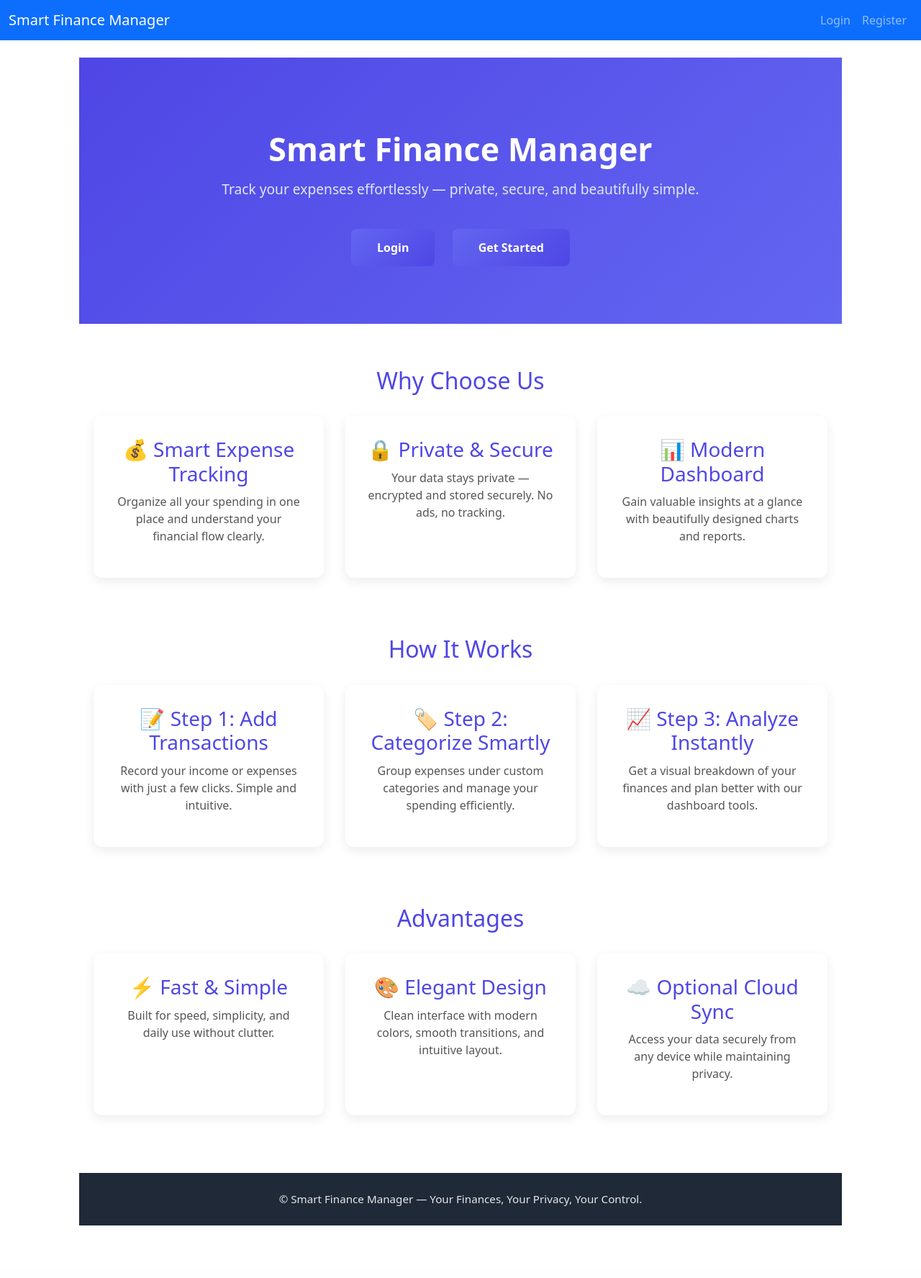
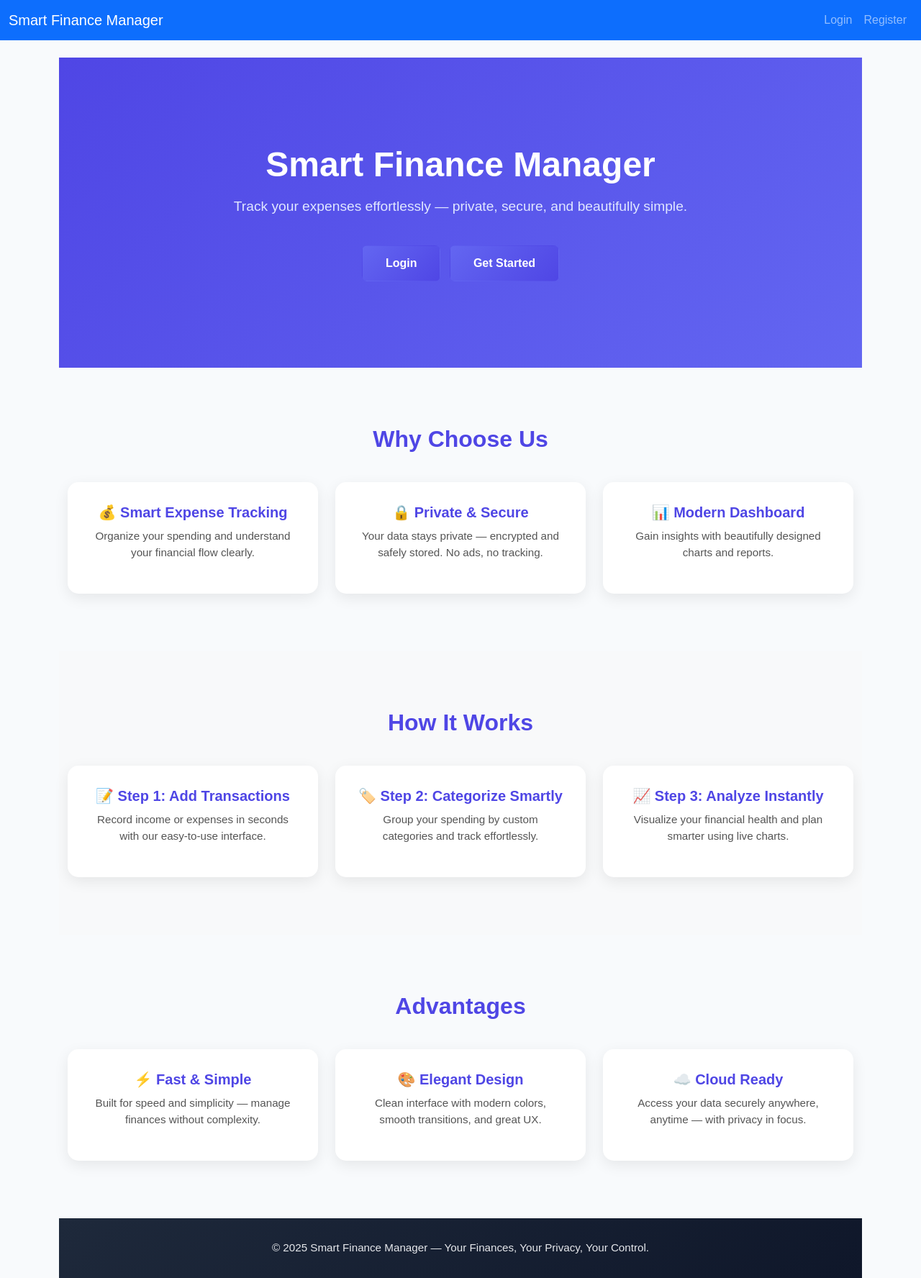
Before and after one commit to dipanshu-raj0102/CS50_Final_Project, a Flask app: page / in a window 1280 px wide. Shown: the whole page at 72% size. Before the commit the page ends 1703 px from the top, so only its background shows below. Run offline with Flask 3, Linux system fonts and the light colour scheme.

Commit message:
done done

```diff
--- a/templates/home.html
+++ b/templates/home.html
@@ -1,105 +1,99 @@
 {% extends "layout.html" %}
 
-{% block title %}Home - My Expense Tracker{% endblock %}
+{% block title %}Home - Smart Finance Manager{% endblock %}
 
 {% block head %}
 <style>
-  header {
-    background: linear-gradient(135deg, #4f46e5, #6366f1);
-    color: white;
-    text-align: center;
-    padding: 100px 20px 80px;
+  /* General Font & Layout Enhancements */
+  body {
+    font-family: "Poppins", sans-serif;
+    background-color: #f8fafc;
   }
 
-  header h1 {
-    font-size: 2.8rem;
-    margin: 0;
-    font-weight: 700;
+  /* Hero Section */
+  header.hero {
+    background: linear-gradient(135deg, #4f46e5, #6366f1);
+    color: #fff;
+    padding: 120px 20px;
+    text-align: center;
+    width: 100%;
   }
 
-  header p {
-    margin-top: 15px;
+  header.hero h1 {
+    font-size: 3rem;
+    font-weight: 700;
+    margin-bottom: 15px;
+  }
+
+  header.hero p {
     font-size: 1.2rem;
     color: #e0e7ff;
+    margin-bottom: 40px;
   }
 
-  .header-buttons {
-    margin-top: 40px;
+  .btn-custom {
+    background: linear-gradient(135deg, #6366f1, #4f46e5);
+    color: #fff;
+    padding: 12px 32px;
+    border-radius: 8px;
+    font-weight: 600;
+    text-decoration: none;
+    transition: 0.3s ease;
   }
 
-  .header-buttons a {
-    display: inline-block;
-    background: linear-gradient(135deg, #6366f1, #4f46e5);
-    color: white;
-    padding: 14px 36px;
-    border-radius: 8px;
-    font-size: 1rem;
-    font-weight: 600;
-    text-decoration: none;
-    transition: all 0.3s ease;
-    margin: 0 10px;
+  .btn-custom:hover {
+    background: linear-gradient(135deg, #4338ca, #3730a3);
+    color: #fff;
+    transform: translateY(-3px);
+    box-shadow: 0 6px 18px rgba(99, 102, 241, 0.3);
   }
 
-  .header-buttons a:hover {
-    background: linear-gradient(135deg, #4338ca, #3730a3);
-    transform: translateY(-3px);
-    box-shadow: 0 5px 15px rgba(99, 102, 241, 0.3);
+  /* Section Styling */
+  section {
+    padding: 80px 0;
   }
 
-  .container {
-    max-width: 1100px;
-    margin: 60px auto;
-    padding: 0 20px;
+  section h2 {
+    font-size: 2rem;
+    color: #4f46e5;
+    font-weight: 600;
+    text-align: center;
+    margin-bottom: 40px;
   }
 
-  .section {
-    margin-bottom: 80px;
-  }
-
-  .section h2 {
-    font-size: 2rem;
-    color: #4f46e5;
-    margin-bottom: 20px;
-    text-align: center;
-  }
-
-  .features {
-    display: grid;
-    grid-template-columns: repeat(auto-fit, minmax(280px, 1fr));
-    gap: 30px;
-    margin-top: 30px;
-  }
-
-  .feature {
-    background: white;
-    border-radius: 12px;
+  .feature-card {
+    border: none;
+    border-radius: 15px;
+    background: #fff;
     padding: 30px;
-    box-shadow: 0 5px 15px rgba(0, 0, 0, 0.08);
+    box-shadow: 0 6px 20px rgba(0, 0, 0, 0.08);
     text-align: center;
     transition: all 0.3s ease;
   }
 
-  .feature:hover {
+  .feature-card:hover {
     transform: translateY(-6px);
-    box-shadow: 0 8px 20px rgba(0, 0, 0, 0.1);
+    box-shadow: 0 8px 24px rgba(0, 0, 0, 0.12);
   }
 
-  .feature h3 {
+  .feature-card h5 {
     color: #4f46e5;
     margin-bottom: 10px;
+    font-weight: 600;
   }
 
-  .feature p {
+  .feature-card p {
     color: #555;
+    font-size: 0.95rem;
   }
 
+  /* Footer */
   footer {
-    background: #1f2937;
+    background: linear-gradient(135deg, #1e293b, #0f172a);
     color: #e5e7eb;
     text-align: center;
-    padding: 25px 0;
+    padding: 30px 0;
     width: 100%;
-    margin-top: 60px;
   }
 
   footer p {
@@ -110,80 +104,106 @@
 {% endblock %}
 
 {% block content %}
-  <header>
+<!-- HERO -->
+<header class="hero">
+  <div class="container">
     <h1>Smart Finance Manager</h1>
     <p>Track your expenses effortlessly — private, secure, and beautifully simple.</p>
 
-    <div class="header-buttons">
     {% if 'user_id' not in session %}
-        <a href="/login">Login</a>
-        <a href="/register">Get Started</a>
+      <a href="/login" class="btn btn-custom me-2">Login</a>
+      <a href="/register" class="btn btn-custom">Get Started</a>
     {% else %}
-        <a href="/dashboard">Go to Dashboard</a>
+      <a href="/dashboard" class="btn btn-custom">Go to Dashboard</a>
     {% endif %}
   </div>
 </header>
 
+<!-- WHY CHOOSE US -->
+<section>
   <div class="container">
-    <!-- Why Choose Us -->
-    <section class="section">
     <h2>Why Choose Us</h2>
-      <div class="features">
-        <div class="feature">
-          <h3>💰 Smart Expense Tracking</h3>
-          <p>Organize all your spending in one place and understand your financial flow clearly.</p>
+    <div class="row g-4">
+      <div class="col-md-4">
+        <div class="feature-card">
+          <h5>💰 Smart Expense Tracking</h5>
+          <p>Organize your spending and understand your financial flow clearly.</p>
         </div>
-        <div class="feature">
-          <h3>🔒 Private & Secure</h3>
-          <p>Your data stays private — encrypted and stored securely. No ads, no tracking.</p>
       </div>
-        <div class="feature">
-          <h3>📊 Modern Dashboard</h3>
-          <p>Gain valuable insights at a glance with beautifully designed charts and reports.</p>
+      <div class="col-md-4">
+        <div class="feature-card">
+          <h5>🔒 Private & Secure</h5>
+          <p>Your data stays private — encrypted and safely stored. No ads, no tracking.</p>
+        </div>
+      </div>
+      <div class="col-md-4">
+        <div class="feature-card">
+          <h5>📊 Modern Dashboard</h5>
+          <p>Gain insights with beautifully designed charts and reports.</p>
+        </div>
+      </div>
     </div>
   </div>
 </section>
 
-    <!-- How It Works -->
-    <section class="section">
+<!-- HOW IT WORKS -->
+<section class="bg-light">
+  <div class="container">
     <h2>How It Works</h2>
-      <div class="features">
-        <div class="feature">
-          <h3>📝 Step 1: Add Transactions</h3>
-          <p>Record your income or expenses with just a few clicks. Simple and intuitive.</p>
+    <div class="row g-4">
+      <div class="col-md-4">
+        <div class="feature-card">
+          <h5>📝 Step 1: Add Transactions</h5>
+          <p>Record income or expenses in seconds with our easy-to-use interface.</p>
         </div>
-        <div class="feature">
-          <h3>🏷️ Step 2: Categorize Smartly</h3>
-          <p>Group expenses under custom categories and manage your spending efficiently.</p>
       </div>
-        <div class="feature">
-          <h3>📈 Step 3: Analyze Instantly</h3>
-          <p>Get a visual breakdown of your finances and plan better with our dashboard tools.</p>
+      <div class="col-md-4">
+        <div class="feature-card">
+          <h5>🏷️ Step 2: Categorize Smartly</h5>
+          <p>Group your spending by custom categories and track effortlessly.</p>
+        </div>
+      </div>
+      <div class="col-md-4">
+        <div class="feature-card">
+          <h5>📈 Step 3: Analyze Instantly</h5>
+          <p>Visualize your financial health and plan smarter using live charts.</p>
+        </div>
+      </div>
     </div>
   </div>
 </section>
 
-    <!-- Advantages -->
-    <section class="section">
+<!-- ADVANTAGES -->
+<section>
+  <div class="container">
     <h2>Advantages</h2>
-      <div class="features">
-        <div class="feature">
-          <h3>⚡ Fast & Simple</h3>
-          <p>Built for speed, simplicity, and daily use without clutter.</p>
+    <div class="row g-4">
+      <div class="col-md-4">
+        <div class="feature-card">
+          <h5>⚡ Fast & Simple</h5>
+          <p>Built for speed and simplicity — manage finances without complexity.</p>
         </div>
-        <div class="feature">
-          <h3>🎨 Elegant Design</h3>
-          <p>Clean interface with modern colors, smooth transitions, and intuitive layout.</p>
       </div>
-        <div class="feature">
-          <h3>☁️ Optional Cloud Sync</h3>
-          <p>Access your data securely from any device while maintaining privacy.</p>
+      <div class="col-md-4">
+        <div class="feature-card">
+          <h5>🎨 Elegant Design</h5>
+          <p>Clean interface with modern colors, smooth transitions, and great UX.</p>
+        </div>
+      </div>
+      <div class="col-md-4">
+        <div class="feature-card">
+          <h5>☁️ Cloud Ready</h5>
+          <p>Access your data securely anywhere, anytime — with privacy in focus.</p>
+        </div>
+      </div>
     </div>
   </div>
 </section>
+
+<!-- FOOTER -->
+<footer>
+  <div class="container">
+    <p>© 2025 Smart Finance Manager — Your Finances, Your Privacy, Your Control.</p>
   </div>
-
-  <footer>
-    <p>© Smart Finance Manager — Your Finances, Your Privacy, Your Control.</p>
 </footer>
 {% endblock %}
```
Also changed, not shown: templates/add_transaction_form.html (+63 -22 lines), templates/dashboard.html (+129 -59 lines). Lines whose indentation alone changed are shown as unchanged.
